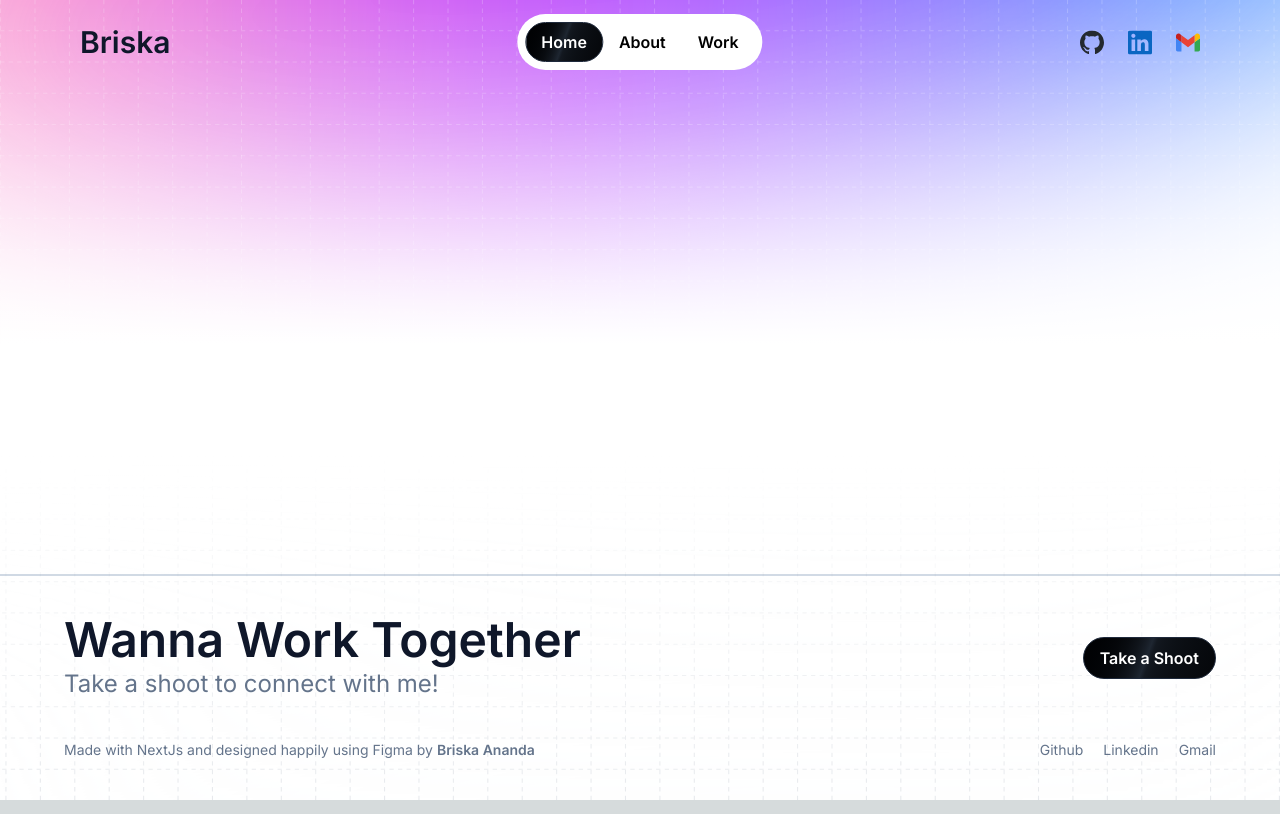
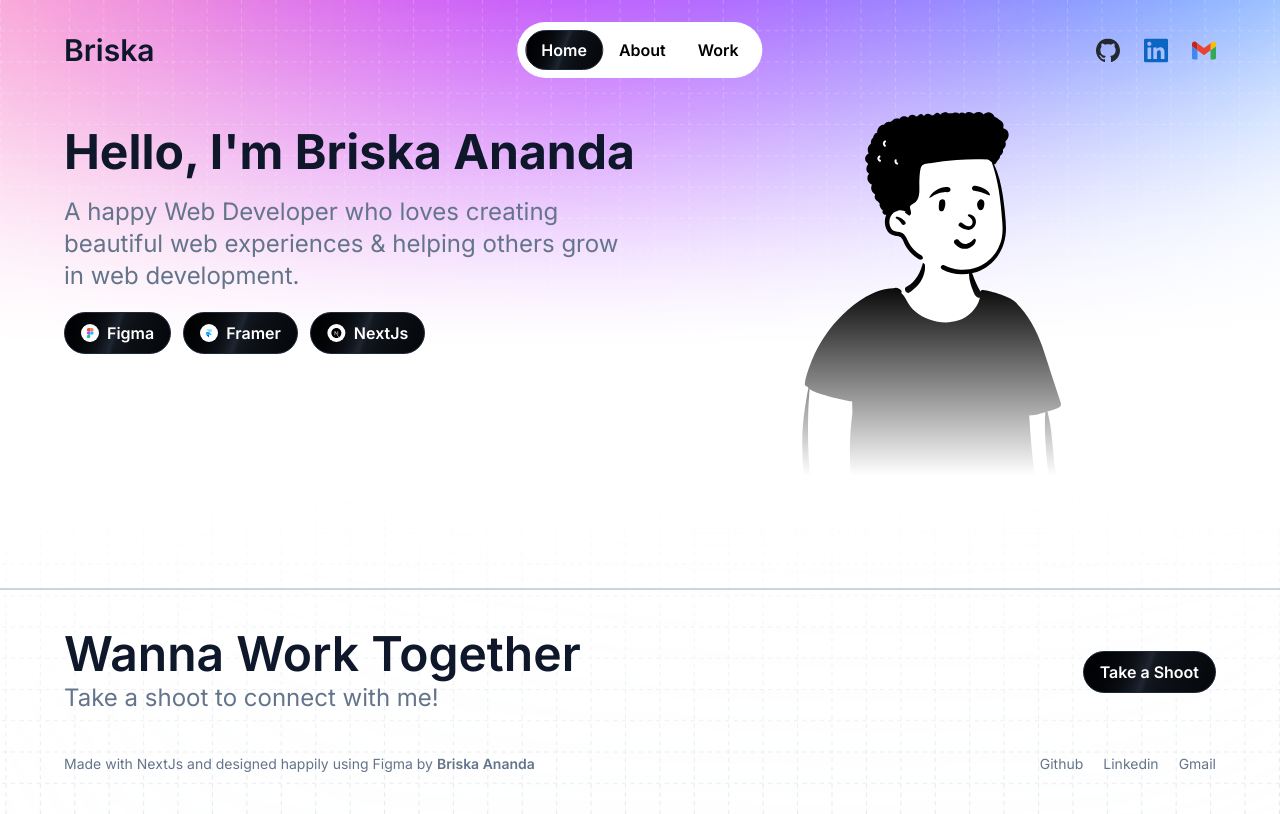
Before and after one commit to briskaanandaa/personal-website, a Next.js app: page / in a window 1280 px wide. Built offline with nearby package versions, Linux system fonts and the light colour scheme.

Commit message:
Hero Section

```diff
--- a/src/app/page.tsx
+++ b/src/app/page.tsx
@@ -1,13 +1,15 @@
 import Footer from "@/components/Footer";
 import FooterGradient from "@/components/FooterGradient";
 import HeaderGradient from "@/components/HeaderGradient";
+import HeroSection from "@/components/HeroSection";
 import { Navbar } from "@/components/Navbar";
 
 export default function Home() {
   return (
-    <main className="relative flex flex-col h-[100vh] bg-white ">
+    <main className="relative flex flex-col h-fit bg-white ">
       <HeaderGradient />
       <Navbar />
+      <HeroSection />
       <Footer />
       <FooterGradient />
     </main>
--- a/src/components/Footer.tsx
+++ b/src/components/Footer.tsx
@@ -1,7 +1,7 @@
 const Footer = () => {
   return (
-    <div className="w-full h-fit flex absolute justify-center bottom-0 bg-cover bg-center my-5 md:my-10 border-t-2 border-slate-300">
-      <div className="w-[90vw] h-fit z-10">
+    <div className="w-full h-fit flex justify-center bottom-0 my-5 md:my-10 border-t-2 border-slate-300 z-10">
+      <div className="w-[90vw] h-fit">
         <div className="flex flex-col sm:flex-row align-center justify-between py-5 md:py-10">
           <div className="mb-6 sm:mb-0">
             <h1 className="text-3xl sm:text-4xl md:text-5xl font-semibold text-slate-900 mb-1">
--- /dev/null
+++ b/src/components/HeroSection.tsx
@@ -0,0 +1,108 @@
+import Image from "next/image";
+
+const HeroSection = () => {
+  return (
+    <div className="w-full h-fit flex justify-center my-5 md:my-10 z-10">
+      <div className="w-[90vw] h-fit flex flex-col lg:flex-row">
+        <div className="lg:w-[50%] w-full h-[50vh]">
+          <h1 className="text-3xl sm:text-4xl md:text-5xl font-bold text-slate-900 flex my-5">
+            Hello, I'm Briska Ananda
+          </h1>
+          <p className="text-lg sm:text-xl md:text-2xl text-slate-500 flex my-5">
+            A happy Web Developer who loves creating beautiful web experiences &
+            helping others grow in web development.
+          </p>
+          <div className="flex flex-row gap-x-3 my-5">
+            <button className="gap-x-2 w-full sm:w-auto inline-flex px-4 py-2 animate-shimmer items-center justify-center h-fit rounded-full font-semibold text-white border border-slate-800 bg-[linear-gradient(110deg,#000103,45%,#1e2631,55%,#000103)] bg-[length:200%_100%] transition-colors focus:outline-none focus:ring-2 focus:ring-slate-400 focus:ring-offset-2 focus:ring-offset-slate-50">
+              <svg
+                width="18"
+                height="18"
+                viewBox="0 0 18 18"
+                fill="none"
+                xmlns="http://www.w3.org/2000/svg"
+              >
+                <rect width="18" height="18" rx="9" fill="white" />
+                <path
+                  d="M7.55469 14.0781C8.48437 14.0781 9.23438 13.3281 9.23438 12.3984V10.7188H7.55469C6.625 10.7188 5.875 11.4688 5.875 12.3984C5.875 13.3281 6.625 14.0781 7.55469 14.0781Z"
+                  fill="#0ACF83"
+                />
+                <path
+                  d="M5.875 9.03906C5.875 8.10938 6.625 7.35938 7.55469 7.35938H9.23438V10.7188H7.55469C6.625 10.7188 5.875 9.96875 5.875 9.03906Z"
+                  fill="#A259FF"
+                />
+                <path
+                  d="M5.875 5.67969C5.875 4.75 6.625 4 7.55469 4H9.23438V7.35938H7.55469C6.625 7.35938 5.875 6.60937 5.875 5.67969Z"
+                  fill="#F24E1E"
+                />
+                <path
+                  d="M9.23438 4H10.9141C11.8437 4 12.5938 4.75 12.5938 5.67969C12.5938 6.60937 11.8437 7.35938 10.9141 7.35938H9.23438V4Z"
+                  fill="#FF7262"
+                />
+                <path
+                  d="M12.5938 9.03906C12.5938 9.96875 11.8437 10.7188 10.9141 10.7188C9.98438 10.7188 9.23438 9.96875 9.23438 9.03906C9.23438 8.10938 9.98438 7.35938 10.9141 7.35938C11.8437 7.35938 12.5938 8.10938 12.5938 9.03906Z"
+                  fill="#1ABCFE"
+                />
+              </svg>
+              Figma
+            </button>
+
+            <button className="gap-x-2 w-full sm:w-auto inline-flex px-4 py-2 animate-shimmer items-center justify-center h-fit rounded-full font-semibold text-white border border-slate-800 bg-[linear-gradient(110deg,#000103,45%,#1e2631,55%,#000103)] bg-[length:200%_100%] transition-colors focus:outline-none focus:ring-2 focus:ring-slate-400 focus:ring-offset-2 focus:ring-offset-slate-50">
+              <svg
+                width="18"
+                height="18"
+                viewBox="0 0 18 18"
+                fill="none"
+                xmlns="http://www.w3.org/2000/svg"
+              >
+                <rect width="18" height="18" rx="9" fill="white" />
+                <path
+                  fill-rule="evenodd"
+                  clip-rule="evenodd"
+                  d="M6.15625 10.6667H9V13.3751L6.15625 10.6667Z"
+                  fill="#0055FF"
+                />
+                <path
+                  d="M9 7.95827H6.15625V10.6666H11.8437L9 7.95827Z"
+                  fill="#00AAFF"
+                />
+                <path
+                  d="M6.15625 5.25L9 7.95833H11.8437V5.25H6.15625Z"
+                  fill="#88DDFF"
+                />
+              </svg>
+              Framer
+            </button>
+
+            <button className="gap-x-2 w-full sm:w-auto inline-flex px-4 py-2 animate-shimmer items-center justify-center h-fit rounded-full font-semibold text-white border border-slate-800 bg-[linear-gradient(110deg,#000103,45%,#1e2631,55%,#000103)] bg-[length:200%_100%] transition-colors focus:outline-none focus:ring-2 focus:ring-slate-400 focus:ring-offset-2 focus:ring-offset-slate-50">
+              <svg
+                width="19"
+                height="18"
+                viewBox="0 0 19 18"
+                fill="none"
+                xmlns="http://www.w3.org/2000/svg"
+              >
+                <rect x="0.390015" width="18" height="18" rx="9" fill="white" />
+                <path
+                  d="M9.39001 4C6.6322 4 4.39001 6.24219 4.39001 9C4.39001 11.7578 6.6322 14 9.39001 14C10.265 14 11.0853 13.7734 11.7963 13.3828L8.17126 8.32031V11.1797H7.64001V7.26562H8.17126L12.1166 13.1875C13.4838 12.2969 14.39 10.7578 14.39 9C14.39 6.24219 12.1478 4 9.39001 4ZM11.1166 10.6094L10.5306 9.72656V7.26562H11.1166V10.6094Z"
+                  fill="black"
+                />
+              </svg>
+              NextJs
+            </button>
+          </div>
+        </div>
+        <div className="lg:w-[50%] w-full h-[50vh] relative">
+          <Image
+            className="object-contain"
+            src="/briskaanandaa.svg"
+            alt="briskaanandaa"
+            layout="fill"
+            priority
+          />
+        </div>
+      </div>
+    </div>
+  );
+};
+
+export default HeroSection;
--- a/src/components/Navbar.tsx
+++ b/src/components/Navbar.tsx
@@ -141,7 +141,7 @@
   return (
     <div
       className={cn(
-        "flex flex-col lg:flex-row items-center justify-center lg:justify-between mx-auto w-[90vw] p-4 z-10 mt-[1vh]",
+        "flex flex-col lg:flex-row items-center justify-center lg:justify-between mx-auto w-[90vw] z-10 mt-[2vh] lg:mt-[4vh]",
         containerClassName
       )}
     >
```
Also changed, not shown: public/briskaanandaa.svg (added), public/gradient.svg (deleted).
